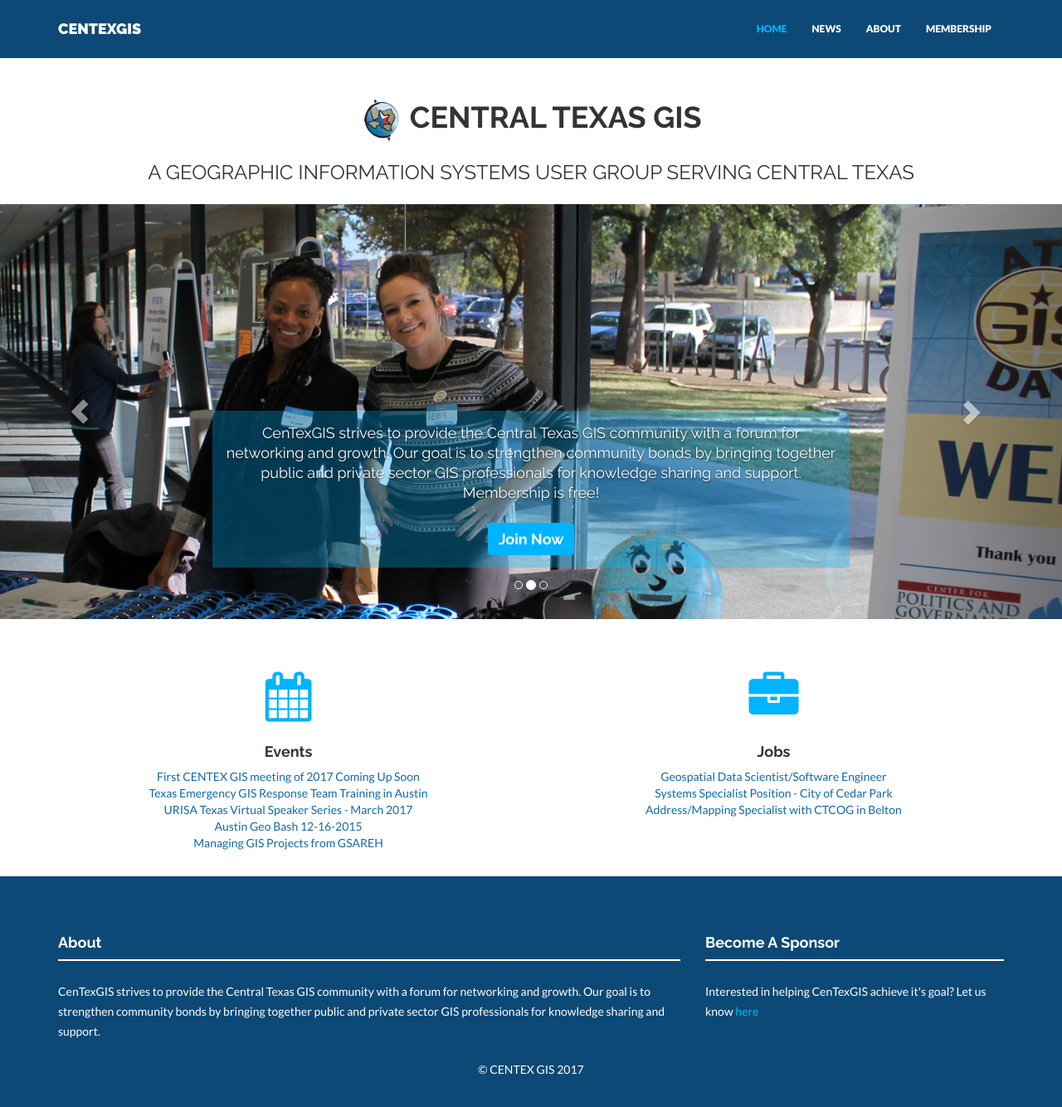
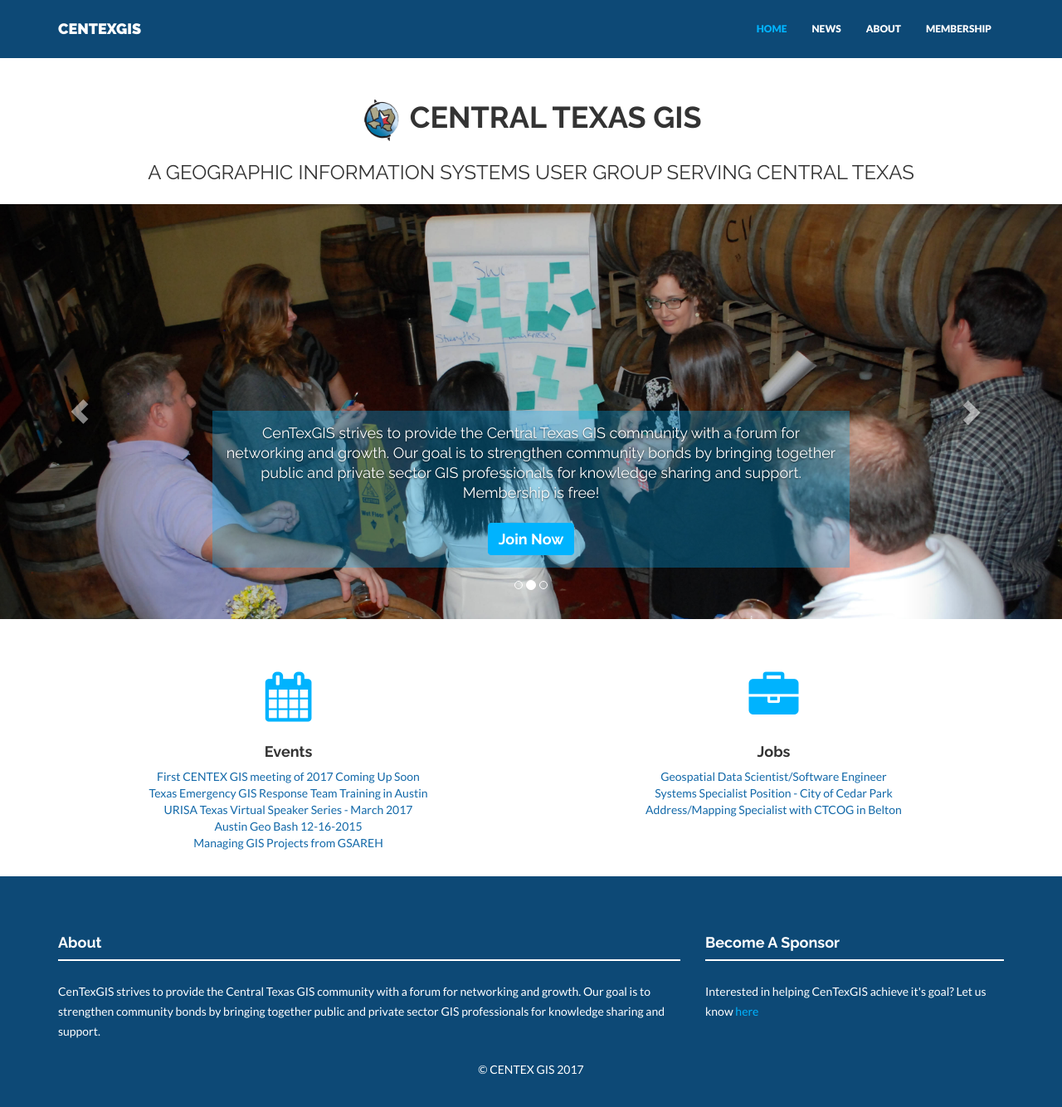
Before and after one commit to centexgis/centexgis.github.io, a Jekyll site: the page built from index.html, in a window 1280 px wide and 1373 px high. Shown: the top 1334 px of the window at 83% size. Built offline with Jekyll 4.4.1, drawn with Linux system fonts in a browser that asks for light colours; nearby versions of some CDN libraries.

Commit message:
add 231 as active img in header carousel, rename .jpg

```diff
--- a/_includes/header.html
+++ b/_includes/header.html
@@ -17,9 +17,20 @@
 	    <li data-target="#carousel-example" data-slide-to="1"></li>
 	    <li data-target="#carousel-example" data-slide-to="2"></li>
 	  </ol>
+
 	  <div class="carousel-inner">
+
 		<div class="item active">
-	      <a href="#"><img src="/assets/img/adelberts1.jpg"/></a>
+	      <a href="#"><img src="/assets/img/adelberts231.jpg"/></a>
+	      <div class="carousel-caption">
+	      	<p>CenTexGIS strives to provide the Central Texas GIS community with a forum for networking and growth. Our goal is to strengthen community bonds by bringing together public and private sector GIS professionals for knowledge sharing and support. Membership is free! </br></br>
+	      		<a class="btn btn-default" href="/contact/" role="button">Join Now</a>
+	      	</p>
+	      </div>
+	    </div>
+
+		<div class="item">
+	      <a href="#"><img src="/assets/img/adelberts237.jpg"/></a>
 	      <div class="carousel-caption">
 	      	<p>CenTexGIS strives to provide the Central Texas GIS community with a forum for networking and growth. Our goal is to strengthen community bonds by bringing together public and private sector GIS professionals for knowledge sharing and support. Membership is free! </br></br>
 	      		<a class="btn btn-default" href="/contact/" role="button">Join Now</a>
```
Also changed, not shown: assets/img/adelberts231.jpg (renamed from assets/img/adelberts2.jpg), assets/img/adelberts237.jpg (renamed from assets/img/adelberts1.jpg).
